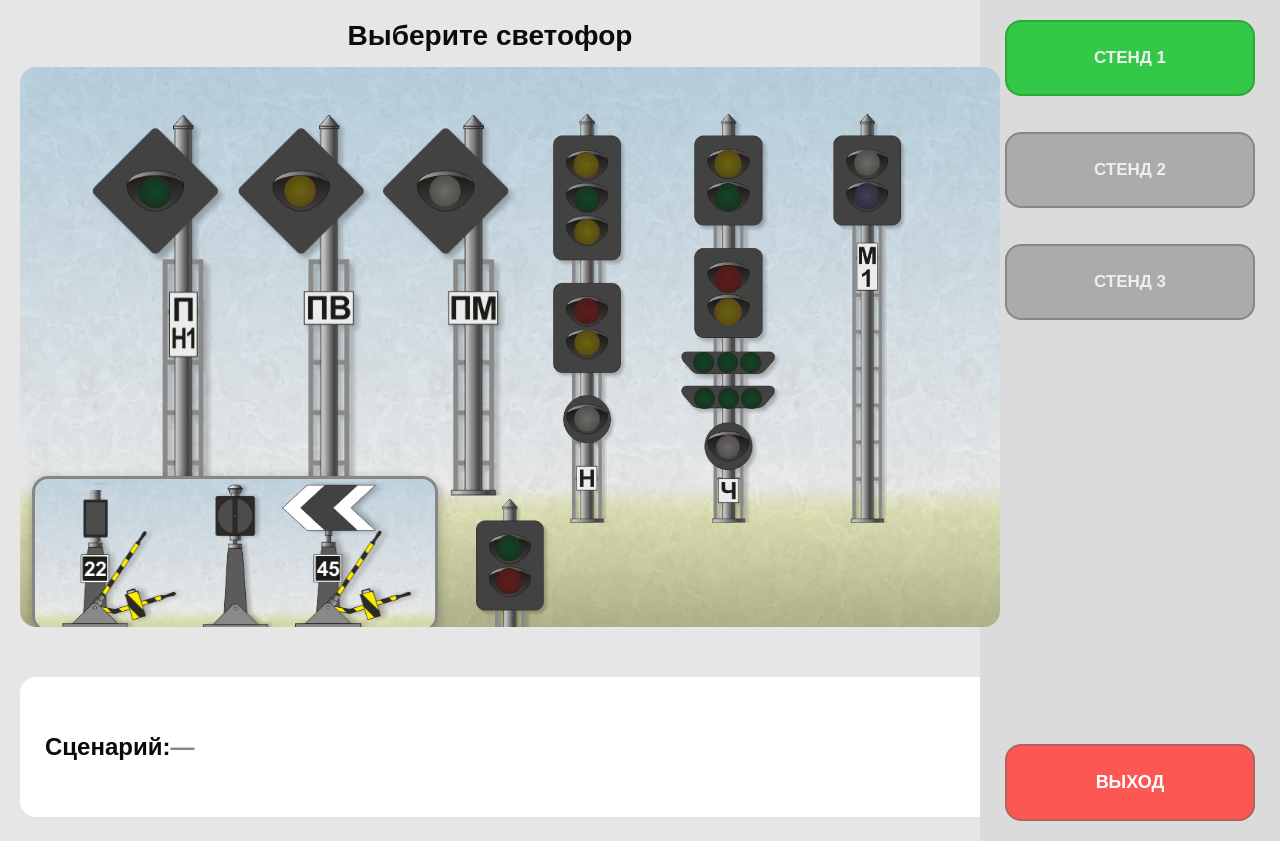
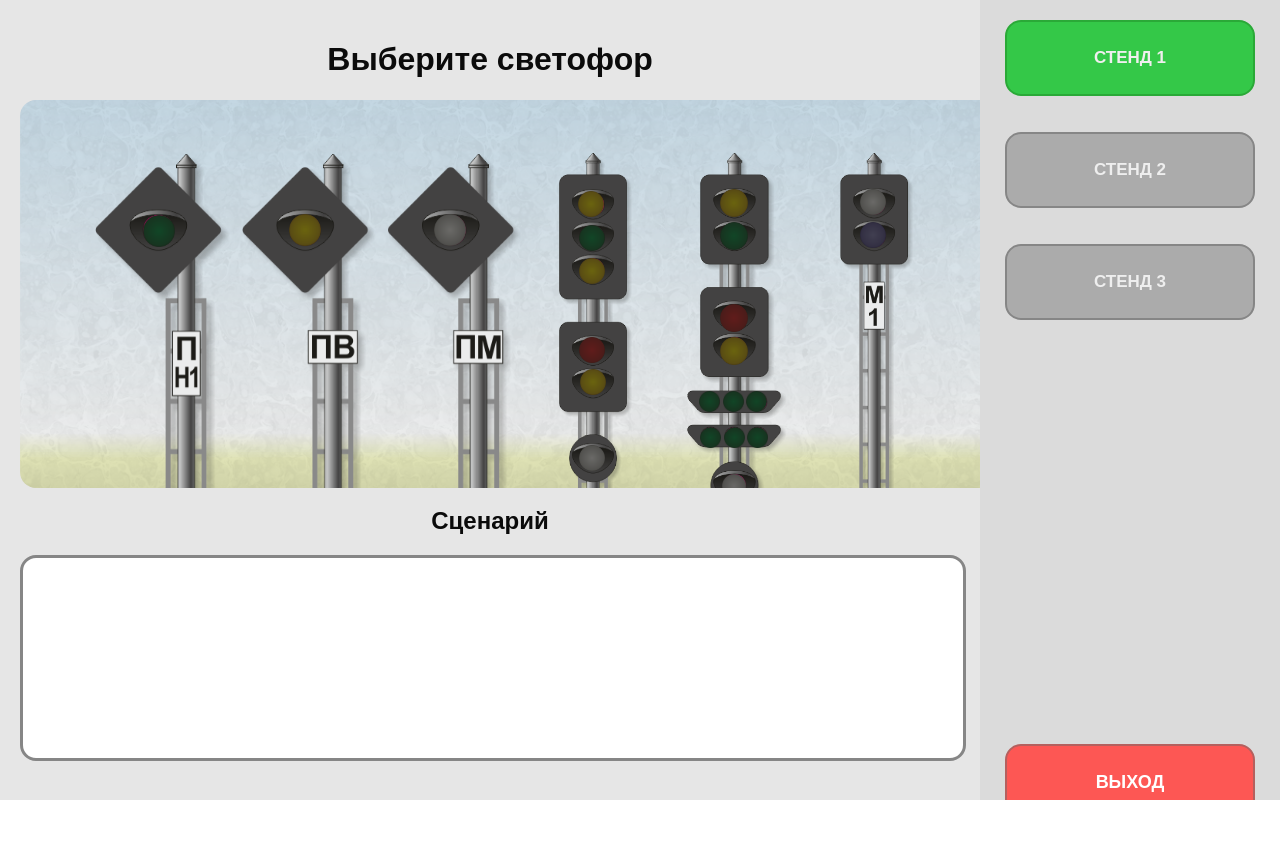
Before and after one commit to L0nelys016/RulesOfTechnicalOperationOfRollingStock, a React (Vite) app in the folder RulesOfTechnicalOperationOfRollingStock/: page / in a window 1280 px wide. After the commit the page ends 800 px from the top, so only its background shows below. Built offline with nearby package versions, Linux system fonts and the light colour scheme.

Commit message:
fix center scenario title

```diff
--- a/RulesOfTechnicalOperationOfRollingStock/src/App.css
+++ b/RulesOfTechnicalOperationOfRollingStock/src/App.css
@@ -5,31 +5,36 @@
   color: #0b0b0b;
   margin: -8px;
   padding: 0;
-  min-height: 100vh;
+  width: 100vw;
+  height: 100dvh;
+  display: flex;
+  overflow: hidden;
 }
 
 .main-panel {
   flex: 1;
   display: flex;
   flex-direction: column;
-  gap: 0;
-
+
+  overflow: hidden;
   padding: 20px;
+  box-sizing: border-box;
+
+  justify-content: space-between;
 }
 
 .header h1 {
-  font-size: 28px;
-  font-weight: bold;
-  text-align: center;
-  margin: 0 0 15px 0;
-  transition: opacity 0.2s ease;
+  flex: 0 0 10%;
+  display: flex;
+  align-items: center;
+  justify-content: center;
 }
 
 .lights-area {
   max-width: 1000px;
   width: 100%;
-  height: 500px;
-  min-height: 520px;
+  height: 450px;
+  min-height: 450px;
   background: url('/assets/ui/Background.png') center/cover;
 
   border-radius: 16px;
@@ -37,21 +42,25 @@
   overflow: hidden;
   flex-shrink: 0;
   margin: 0 auto;
-  padding: 20px;
+  padding: 25px;
   display: flex;
   flex-direction: column;
+
+  flex: 1;
+  display: flex;
+  min-height: 0;
 }
 
 .main-lights {
   display: flex;
   justify-content: center;
   align-items: flex-end;
-  gap: 25px;
+  gap: clamp(20px, 2vw, 40px);
   flex-wrap: wrap;
   min-height: 493px;
   position: relative;
   z-index: 1;
-  margin-top: 2%;
+  margin-top: 20px;
   transition: all 0.3s ease-in-out;
 }
 
@@ -178,27 +187,6 @@
   pointer-events: none;
 }
 
-.scenario {
-  max-width: 1000px;
-  width: 100%;
-  min-height: 96px;
-  height: 140px;
-  background: #fff;
-  border-radius: 16px;
-  margin: 50px auto 0;
-  padding: 0 25px;
-  display: flex;
-  align-items: center;
-  font-size: 24px;
-  font-weight: bold;
-  flex-shrink: 0;
-  word-break: break-word;
-}
-
-.scenario span {
-  color: #868686;
-}
-
 .sidebar {
   width: 250px;
   background: #DBDBDB;
@@ -1415,20 +1403,17 @@ top: 65%;
 @media (min-width: 1920px) {
    .main-panel {
     max-width: none;
-    padding: 30px 40px;
+    padding: 2px 2px;
   }
 
   .lights-area {
     max-width: 1400px;
-    min-height: 650px;
-  }
-
-
-
+    min-height: 450px;
+  }
 
   .main-lights {
     gap: 48px;
-    min-height: 580px;
+    min-height: 530px;
   }
 
   /* Базовые размеры для всех светофоров (по умолчанию) */
@@ -1436,7 +1421,7 @@ top: 65%;
     width: 150px;
   }
   .traffic-light {
-    max-height: 400px;
+    max-height: 520px;
   }
 
   /* ===== СТЕНД 1 ===== */
@@ -2378,9 +2363,8 @@ top: 31%;
     width: 16px;
 }
 
-
   .preview-area {
-    margin-top: -180px;
+    margin-top: 20px;
   }
   .preview-area.stand1 {
     max-width: 800px;
@@ -2406,7 +2390,7 @@ top: 31%;
     max-height: 185px;
   }
   .scenario {
-    max-width: 1380px;
+    max-width: 1800px;
     font-size: 27px;
     padding: 0 35px;
     height: 250px;
@@ -2414,16 +2398,19 @@ top: 31%;
   .sidebar {
     width: 320px;
     padding: 25px 30px;
-    gap: 36px;
+    gap: 32px;
   }
   .stand-btn {
     padding: 30px 14px;
     font-size: 20px;
+    margin: 0;
+    width: 100%;
+    box-sizing: border-box;
   }
   .exit-btn {
     padding: 30px 14px;
     font-size: 22px;
-    margin-top: 185%;
+    margin-top: auto;
   }
 }
 
@@ -2505,3 +2492,26 @@ top: 31%;
     margin-top: 205%;
   }
 }
+
+.scenario-wrapper {
+  max-width: 1000px;
+  width: 100%;;
+  display: flex;
+  margin: 19px auto;
+  flex-direction: column;
+}
+
+.scenario-title {
+  font-size: 24px;
+  font-weight: bold;
+  text-align: center;
+}
+
+.scenario {
+  width: 100%;
+  height: 200px;
+  background: #fff;
+  border-radius: 16px;
+  border: 3px solid #868686;
+  margin-top: 20px;
+}
--- a/RulesOfTechnicalOperationOfRollingStock/src/App.tsx
+++ b/RulesOfTechnicalOperationOfRollingStock/src/App.tsx
@@ -19,7 +19,7 @@ function App() {
   };
 
   const handleLightClick = (light: Light, e: React.MouseEvent) => {
-    e.stopPropagation(); // не даём событию всплыть до родительских контейнеров
+    e.stopPropagation();
     setSelectedLight(light);
   };
 
@@ -31,7 +31,7 @@ function App() {
     setShowBlackScreen(true);
     setTimeout(() => {
       window.close();
-    }, 500); // небольшая задержка, чтобы показать чёрный экран
+    }, 500);
   };
 
   if (showBlackScreen) {
@@ -125,8 +125,13 @@ function App() {
           </div>
         </div>
 
-        <div className="scenario">
-          Сценарий: <span>{selectedLight ? selectedLight.name : '—'}</span>
+        <div className="scenario-wrapper">
+          <div className="scenario-title">
+            Сценарий
+          </div>
+
+          <div className="scenario">
+          </div>
         </div>
       </div>
 
```
